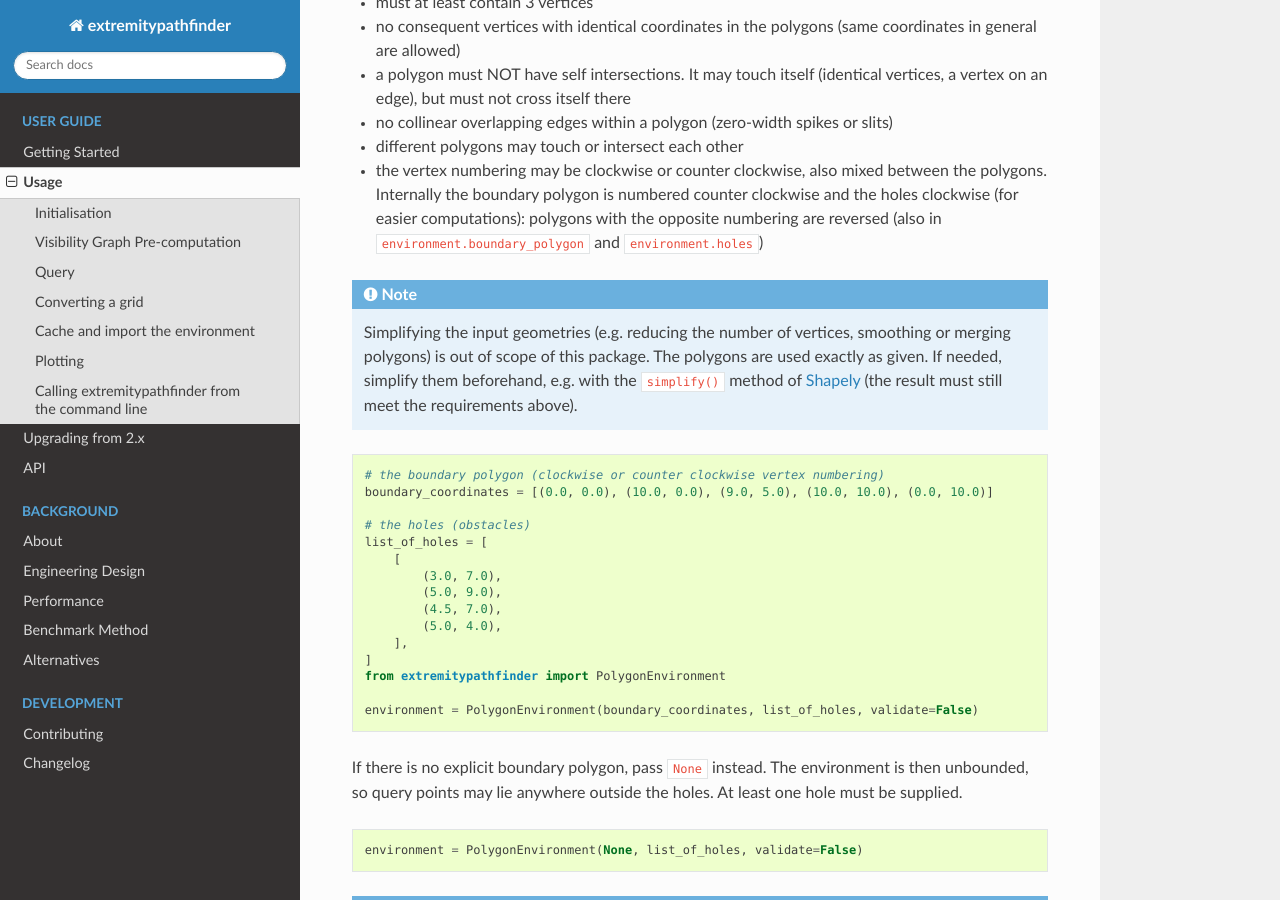
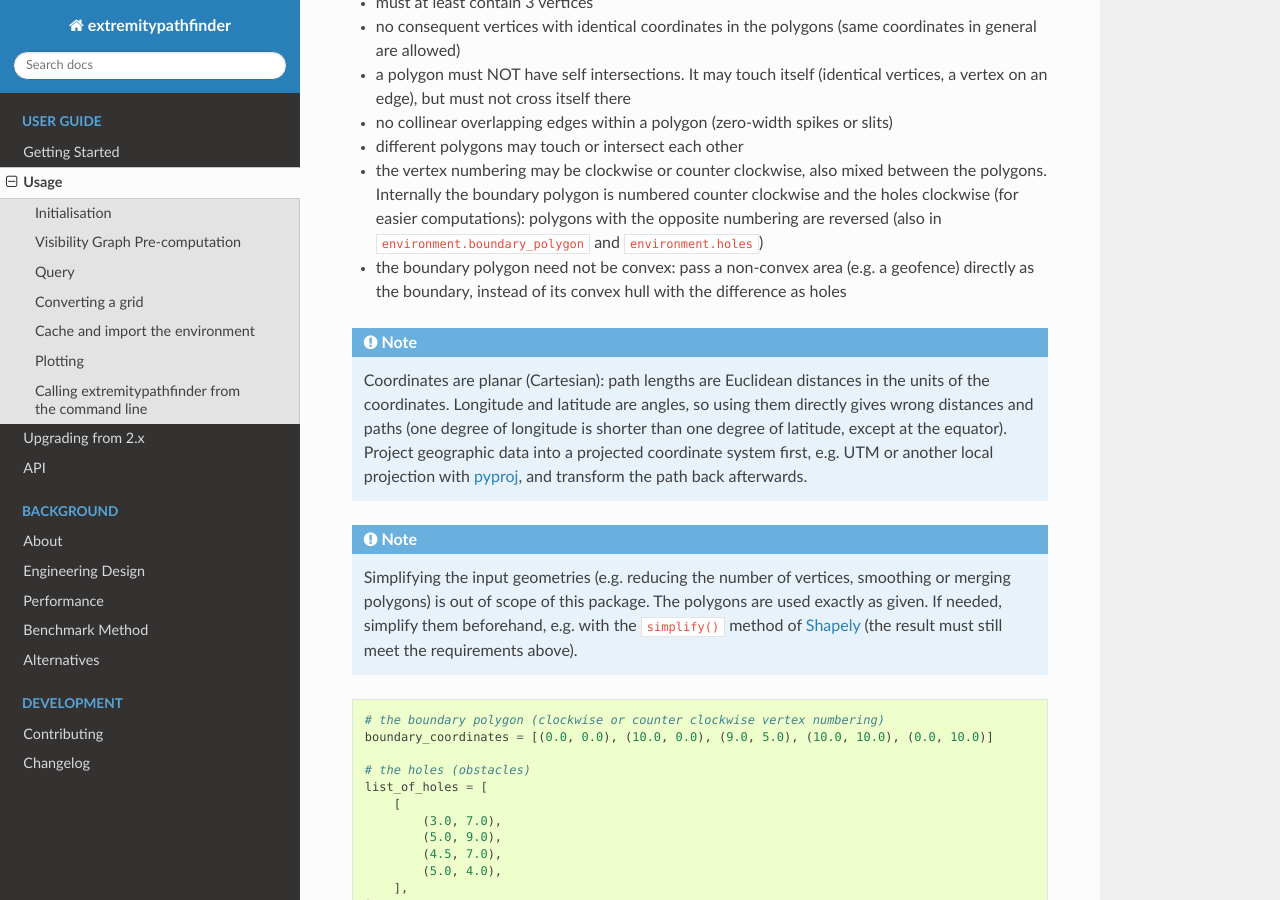
Before and after one commit to jannikmi/extremitypathfinder, a Sphinx documentation site: the page built from docs/1_usage.rst, in a window 1280 px wide and 900 px high, scrolled down 495 px. Built offline with Sphinx 7.4.7 and the Read the Docs theme 3.1.0, drawn with Linux system fonts in a browser that asks for light colours.

Commit message:
docs: non-convex boundaries and geographic coordinates
Two notes on the usage page, from the usage survey: a project models a
non-convex geofence as its convex hull with the difference as holes, and
another one passes longitude and latitude as planar coordinates.

Co-Authored-By: Claude Opus 5.5 <noreply@anthropic.com>

```diff
--- a/docs/1_usage.rst
+++ b/docs/1_usage.rst
@@ -33,6 +33,16 @@ Ensure that all the following conditions on the polygons are fulfilled:
 - the vertex numbering may be clockwise or counter clockwise, also mixed between the polygons.
   Internally the boundary polygon is numbered counter clockwise and the holes clockwise (for easier computations):
   polygons with the opposite numbering are reversed (also in ``environment.boundary_polygon`` and ``environment.holes``)
+- the boundary polygon need not be convex: pass a non-convex area (e.g. a geofence) directly as the boundary,
+  instead of its convex hull with the difference as holes
+
+.. note::
+
+    Coordinates are planar (Cartesian): path lengths are Euclidean distances in the units of the coordinates.
+    Longitude and latitude are angles, so using them directly gives wrong distances and paths
+    (one degree of longitude is shorter than one degree of latitude, except at the equator).
+    Project geographic data into a projected coordinate system first, e.g. UTM or another local
+    projection with `pyproj <https://pyproj4.github.io/pyproj/>`__, and transform the path back afterwards.
 
 .. note::
 
```
